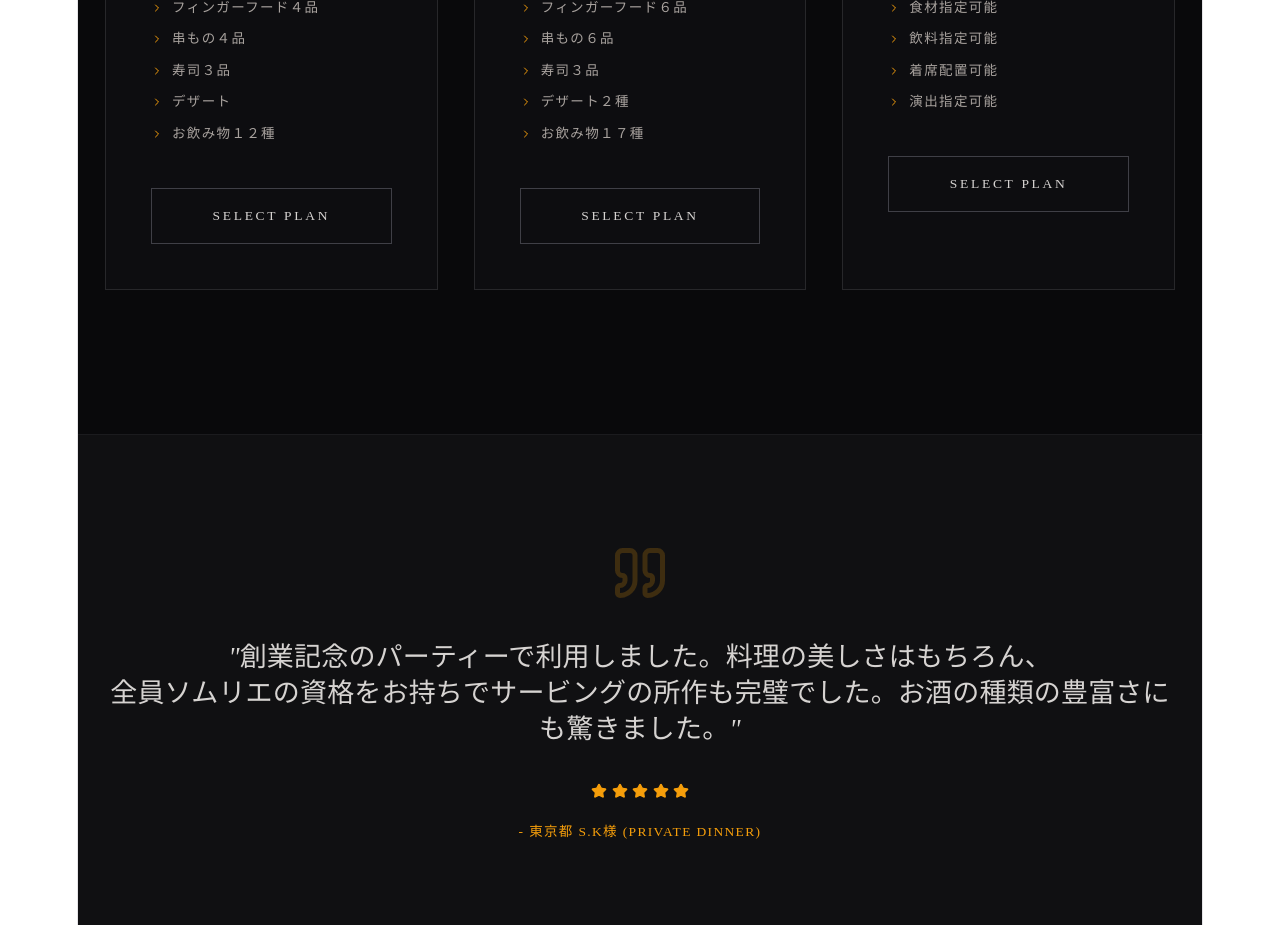
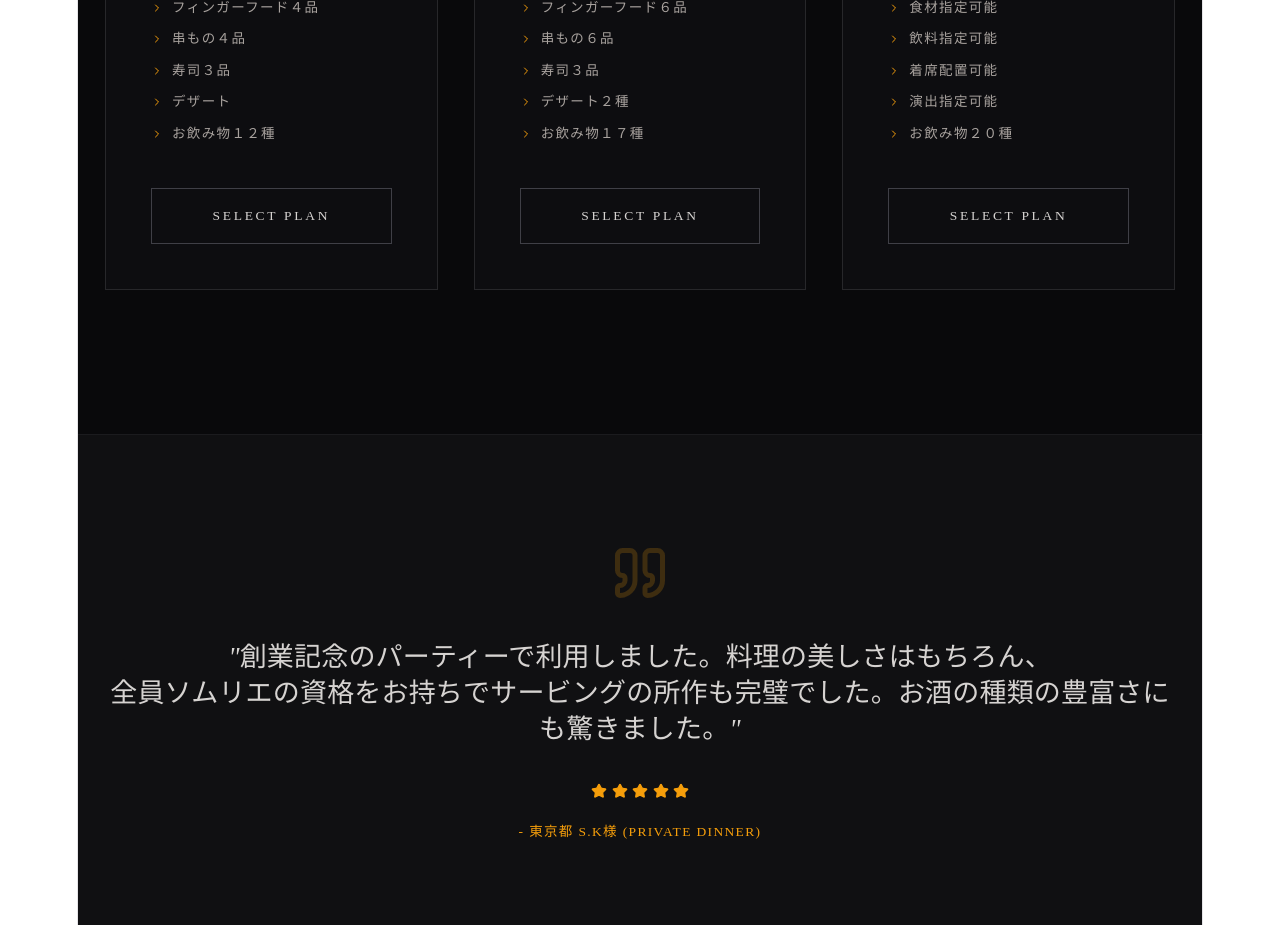
Before and after one commit to naogenbeat-prog/une-table-perfect-, a React (Vite) app: page / in a window 1280 px wide. Shown: the part 2960-3885 px from the top of the page. Built offline with nearby package versions, Linux system fonts and the light colour scheme.

Commit message:
Update App.jsx

```diff
--- a/src/App.jsx
+++ b/src/App.jsx
@@ -187,7 +187,7 @@ const MenuSection = () => (
         {[
           { name: "立食スタイル", price: "¥4,500~", desc: "洗練されたスタンダードコース。軽やかに楽しめます。", items:["フィンガーフード４品", "串もの４品", "寿司３品", "デザート", "お飲み物１２種"] },
           { name: "立食・着席", price: "¥6,000~", desc: "当店のスペシャリティ。厳選食材を用いた華やかなセッティング。", items:["フィンガーフード６品", "串もの６品", "寿司３品", "デザート２種", "お飲み物１７種"] },
-          { name: "着席スタイル", price: "¥8,000~", desc: "完全オーダーメイド。お客様の想いを形に致します。", items:["食材指定可能", "飲料指定可能", "着席配置可能", "演出指定可能"] },
+          { name: "着席スタイル", price: "¥8,000~", desc: "完全オーダーメイド。お客様の想いを形に致します。", items:["食材指定可能", "飲料指定可能", "着席配置可能", "演出指定可能","お飲み物２０種"] },
        ].map((plan, i) => (
           <div key={i} className="group p-10 border border-zinc-800 bg-zinc-900/30 hover:border-amber-500/50 transition-all duration-500">
             {/* ▼ Plan 1~3 の行はまるごと削除しました！ ▼ */}
```
